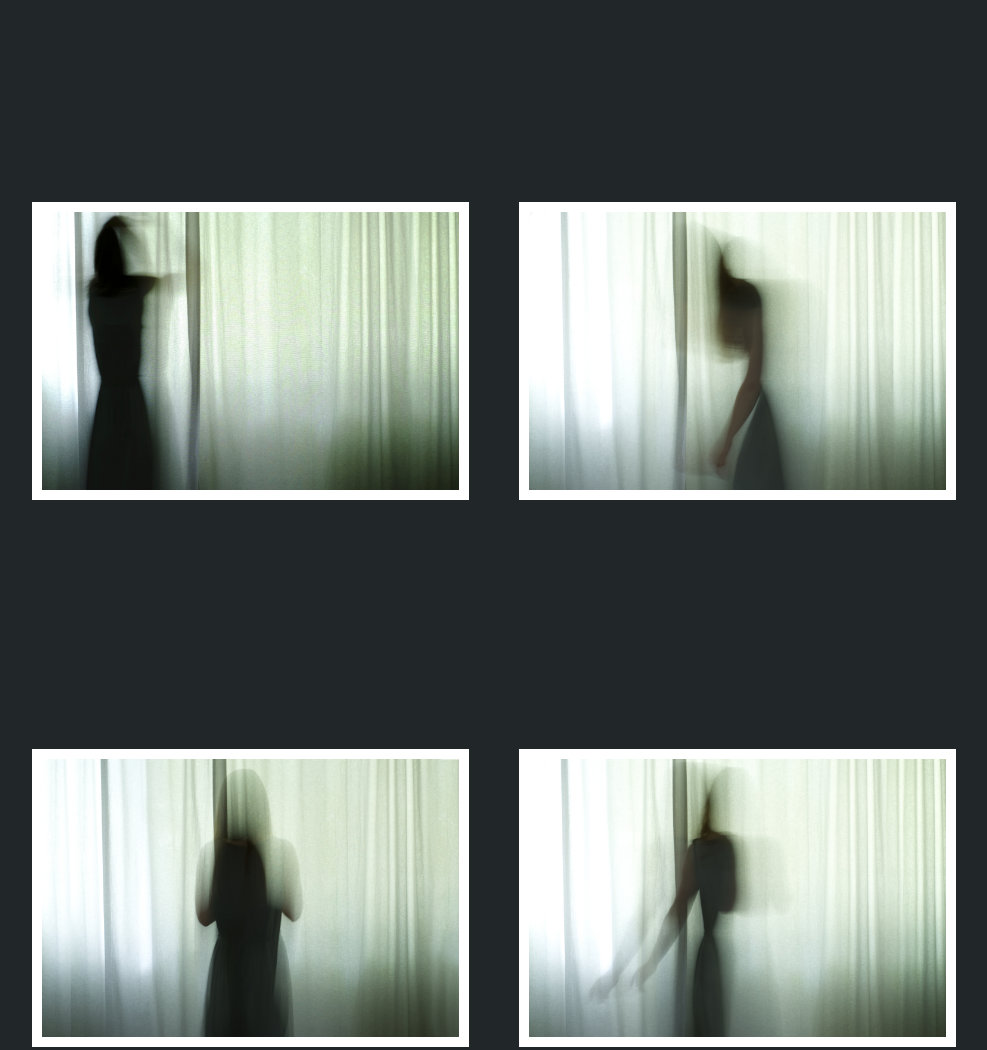
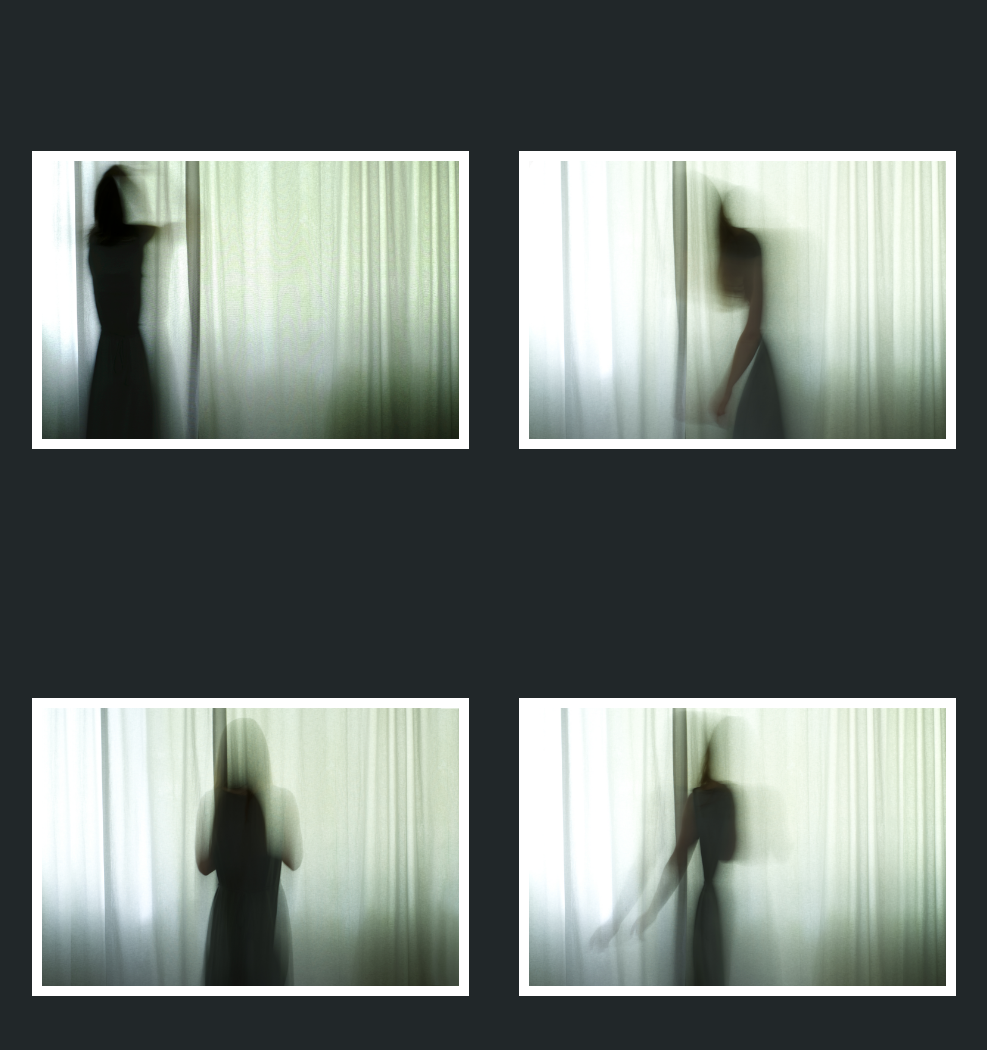
Before and after one commit to richardmarbach/ghosts, a plain HTML site: page index.html in a window 1280 px wide. Shown: the top 1050 px of the page, without its empty margins (146-1133 px from the left). Drawn offline with Linux system fonts and the light colour scheme.

Commit message:
Adjust padding

```diff
--- a/index.html
+++ b/index.html
@@ -7,7 +7,7 @@
   <link rel="stylesheet" href="./styles.css">
 </head>
 <body>
-  <div style="padding-left: 10%; padding-right: 10%; padding-top: 8%;">
+  <div style="padding-left: 10%; padding-right: 10%; padding-top: 4%;">
     <main class="gallery" tabindex="1">
       <a href="./gallery.html#1"><figure><img class="framed" src="./img/01.jpg" alt=""></figure></a>
       <a href="./gallery.html#2"><figure><img class="framed" src="./img/02.jpg" alt=""></figure></a>
```
